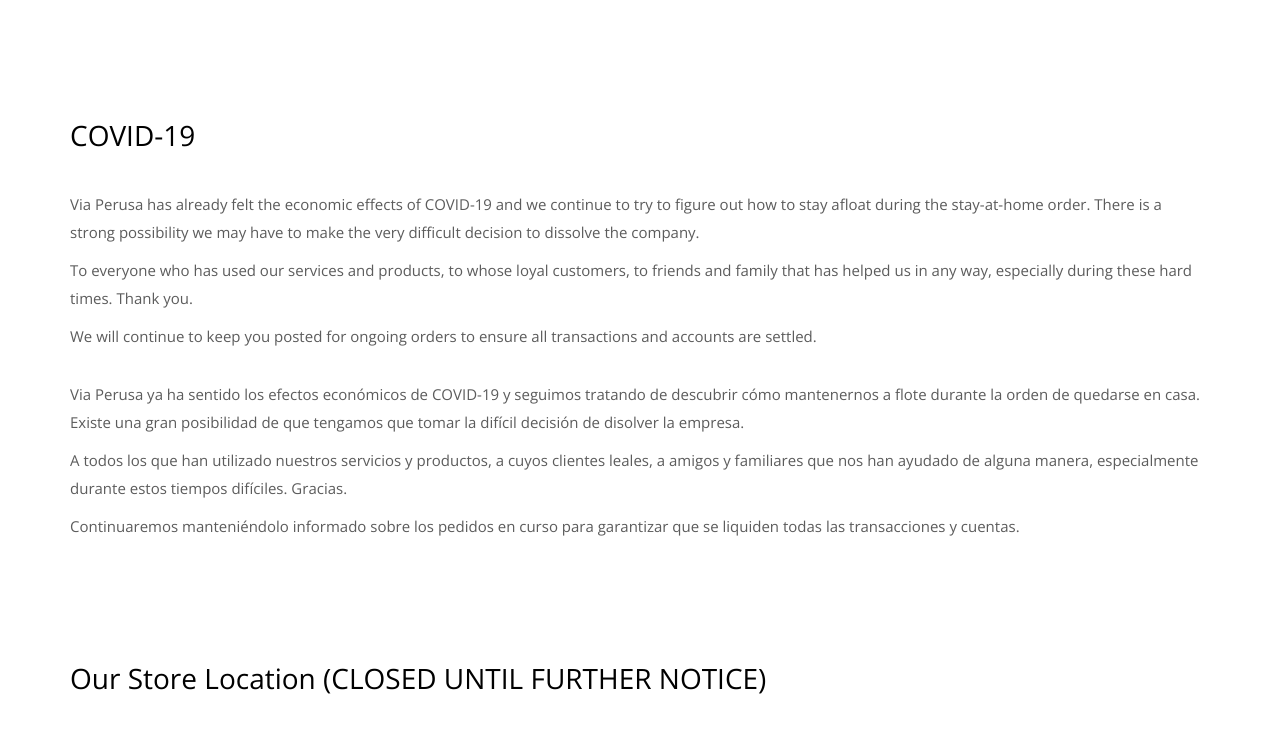
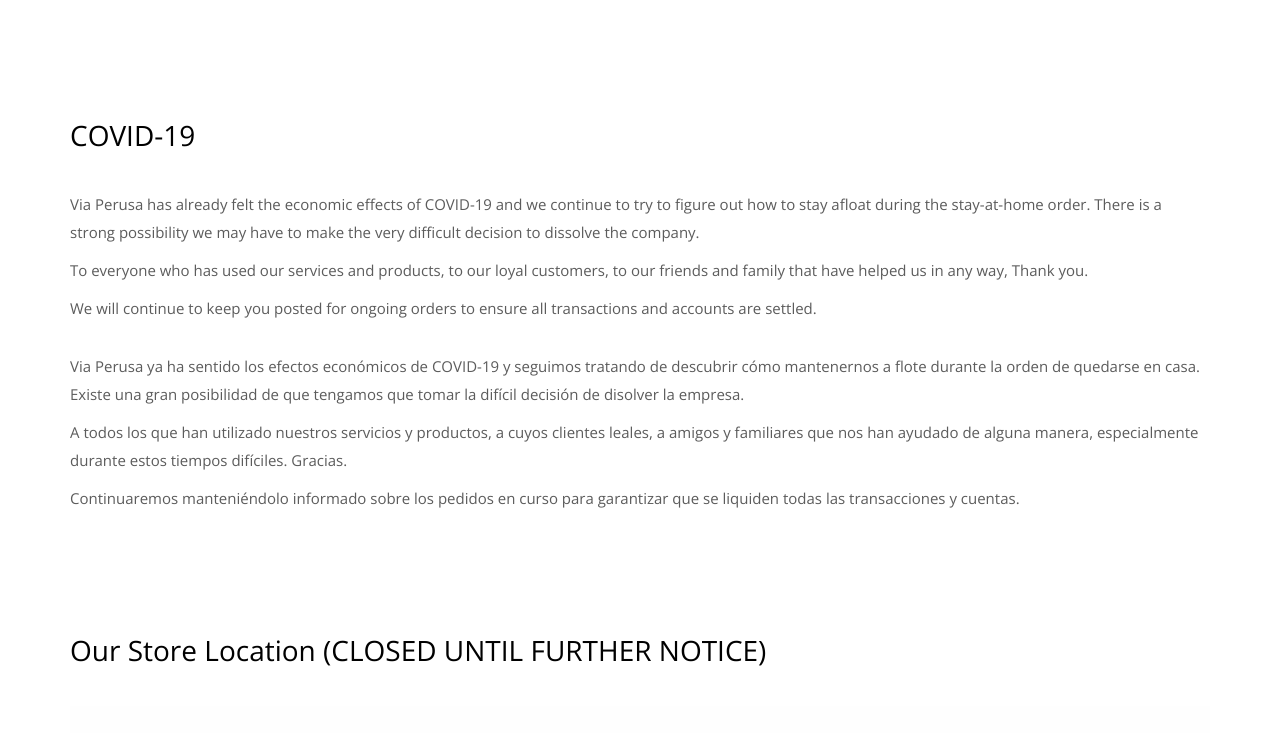
Before and after one commit to RogerSGarcia/viaperusa, a Jekyll site: the page built from contact.html, in a window 1280 px wide and 900 px high, scrolled down 427 px. Shown: the top 733 px of the window. Built offline with Jekyll 4.4.1, drawn with Linux system fonts in a browser that asks for light colours; nearby versions of some CDN libraries; some web fonts are replaced.

Commit message:
covid19 page

```diff
--- a/_includes/covid19.html
+++ b/_includes/covid19.html
@@ -8,8 +8,7 @@
         </p>
 
         <p>
-        To everyone who has used our services and products, to whose loyal customers, to friends and family that has helped us in any way, especially during these hard times.
-        Thank you.
+        To everyone who has used our services and products, to our loyal customers, to our friends and family that have helped us in any way, Thank you.
         </p>
 
         <p>
```
